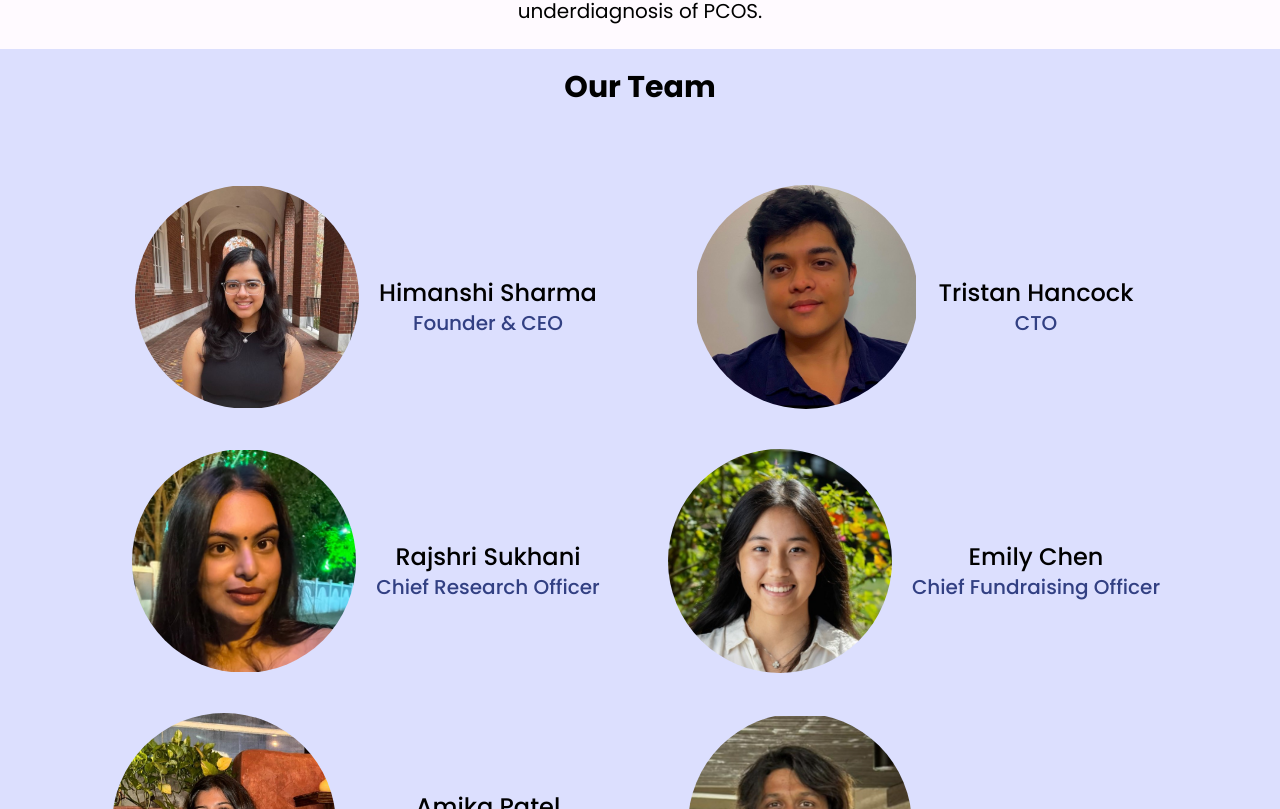
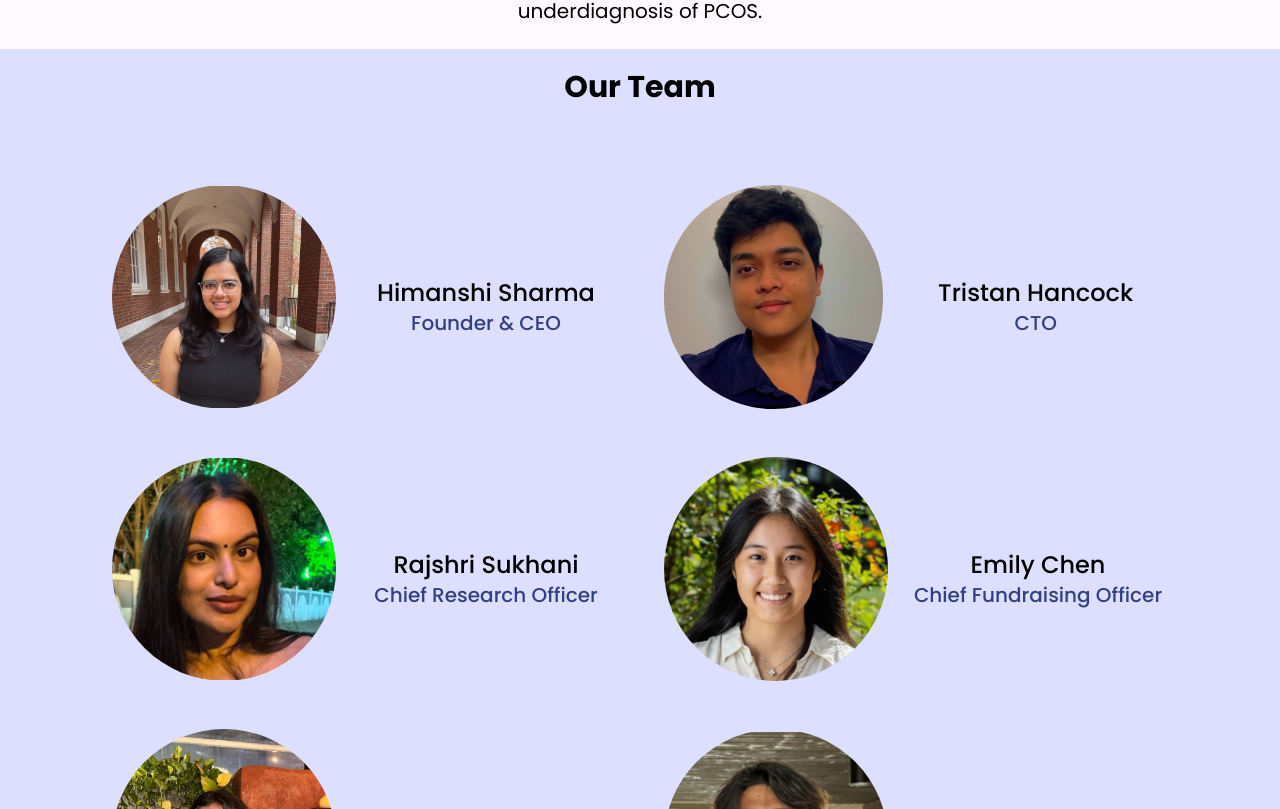
Before and after one commit to Tristan-Hancock/Ovelia-website, a React (Vite) app: page /about in a window 1280 px wide. Shown: the part 1071-1880 px from the top of the page. Built offline with nearby package versions, Linux system fonts and the light colour scheme.

Commit message:
Fix Team Alignment

```diff
--- a/src/pages/About.jsx
+++ b/src/pages/About.jsx
@@ -11,7 +11,7 @@ import team_member_3 from "../assets/images/team_members/Rajshri_Sukhani.jpg"
 import team_member_4 from "../assets/images/team_members/Emily_Chen.jpg"
 import team_member_5 from "../assets/images/team_members/Amika_Patel.jpg"
 import team_member_6 from "../assets/images/team_members/Aaryan_Mahipal.png"
-// import team_member_7 from "../assets/images/team_members/Nuha_Contractor.jpg"
+import team_member_7 from "../assets/images/team_members/Nuha_Contractor.jpg"
 import team_member_8 from "../assets/images/team_members/Heet_Jaiswal.jpg"
 
 const About = () => {
@@ -63,7 +63,7 @@ const About = () => {
       role: "Chief Design Officer",
       description:
         "",
-      image: image,
+      image: team_member_7,
     },
     {
       name: "Heet Jaiswal",
@@ -139,14 +139,14 @@ const About = () => {
           </p>
         </div>
 
-        <div className="grid md:grid-cols-2 mt-10 pt-10 lg:px-28 px-6 gap-10 grid-cols-1 pb-20 ">
+        <div className="grid md:grid-cols-2 mt-10 pt-10 lg:px-28 px-6 gap-12 grid-cols-1 pb-20 ">
           {teamMembers.map((member, index) => (
             <div
               key={index}
               className="flex lg:flex-row items-center justify-center flex-col"
             >
               <img src={member.image} alt={`${member.name}-img`} className="h-32 w-32 sm:h-40 sm:w-40 md:h-52 md:w-52 lg:h-56 lg:w-56 object-contain rounded-full" />
-              <div className="flex flex-col justify-start lg:ml-5 mt-4 sm:mt-0 max-w-sm text-center md:text-left ">
+              <div className="flex flex-col justify-start lg:ml-5 mt-4 sm:mt-0 max-w-sm text-center md:text-left w-full">
                 <h1 className="font-poppins font-medium text-2xl text-center mt-5">
                   {member.name}
                 </h1>
```
Also changed, not shown: src/assets/images/team_members/Nuha_Contractor.jpg (added).
